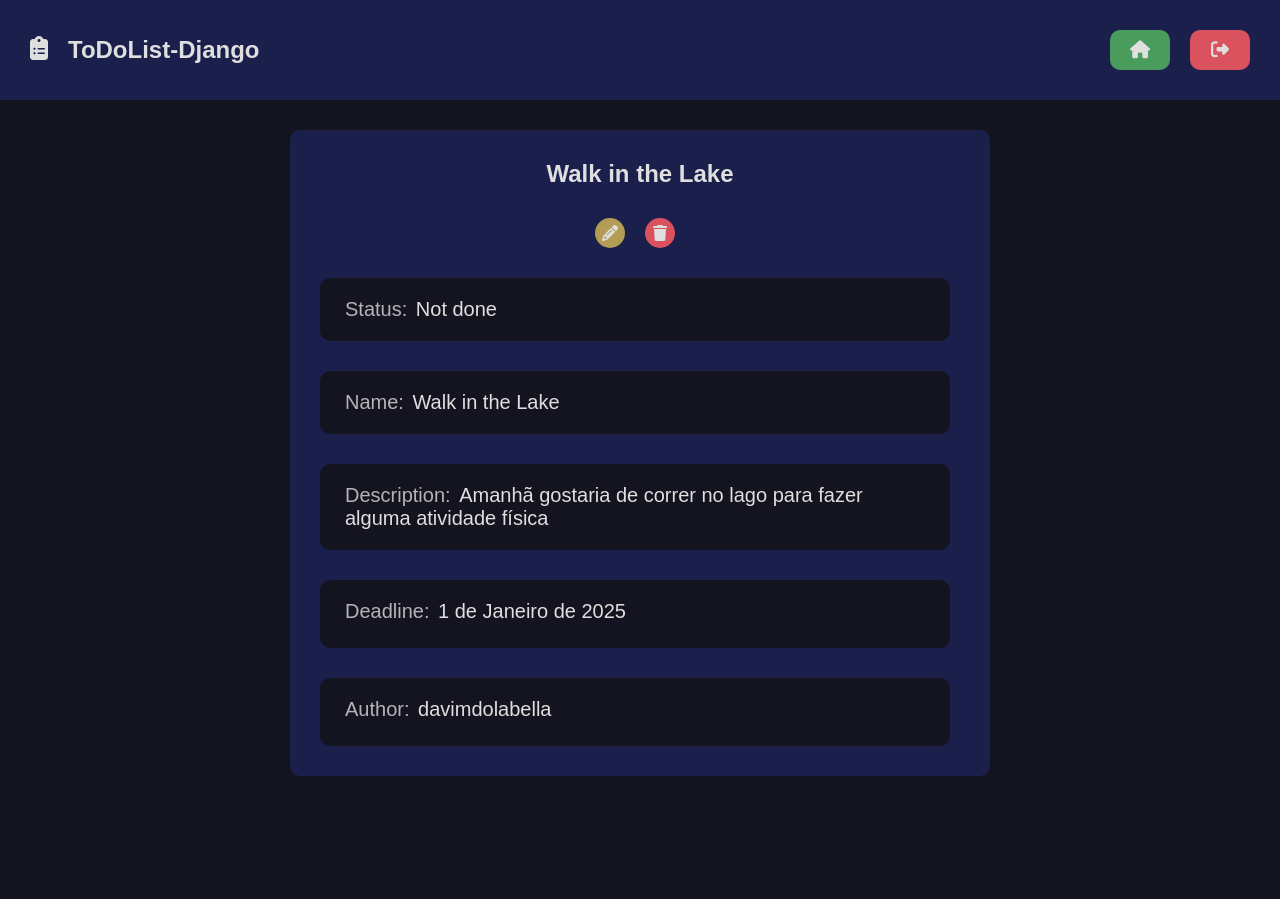
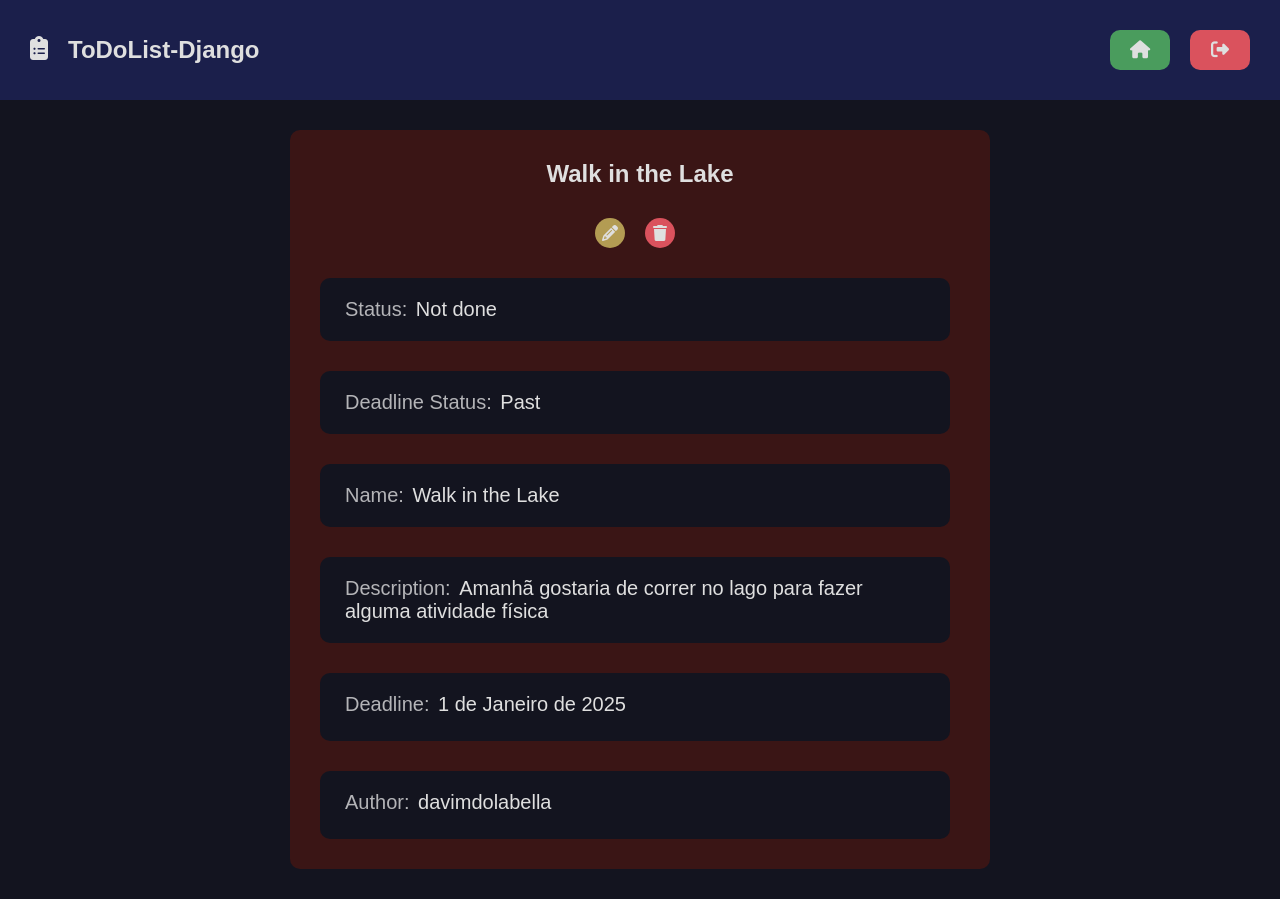
Before and after one commit to davimdolabella/Django-ToDoList, a Django app: page /detail/1/ in a window 1280 px wide. Before the commit the page ends 776 px from the top, so only its background shows below. Run offline with Django 5.2, Linux system fonts and the light colour scheme; a user stored in the database is signed in; data comes from the database, SQL or seed files in the repository; both versions use the stored data as it was after the commit.

Commit message:
property deadline status

```diff
--- a/base_static/global/css/style.css
+++ b/base_static/global/css/style.css
@@ -3,6 +3,8 @@
     --color-primary-hover: #2086c2;
     --color-primary-dark: #13141f;
     --color-primary-dark-header:#1b1f4b;
+    --color-is-past-deadline-dark:#331414;
+    --color-is-past-deadline:#3a1515;
     --color-primary-dark-hover: #212336;
     --color-primary-light: #d4ecfa;
     --color-primary-light-hover: #bdd8e7;
@@ -193,6 +195,12 @@ h1,h2,h3,h4,h5,h6{
     font-size: 2.4rem;
 }
 /*todolist*/
+.is-past-deadline{
+    background: var(--color-is-past-deadline-dark) !important;
+}
+.detail.is-past-deadline{
+    background: var(--color-is-past-deadline) !important;
+}
 .todolist{
     max-width: 70rem;
     width: 100%;
--- a/todolist/models.py
+++ b/todolist/models.py
@@ -1,5 +1,6 @@
 from django.db import models
 from django.contrib.auth.models import User
+import datetime
 
 class Task(models.Model):
     def __str__(self):
@@ -14,3 +15,6 @@ class Task(models.Model):
     author = models.ForeignKey(
         User, on_delete=models.SET_NULL, null=True
     )
+
+    def is_past_deadline(self):
+        return datetime.date.today() > self.deadline
--- a/todolist/templates/todolist/partials/list_item.html
+++ b/todolist/templates/todolist/partials/list_item.html
@@ -8,12 +8,22 @@
             <a href="#" class="list-item-action-button-link three " title="delete-item"><i class="fa-solid fa-trash"></i></a>
         </div>
     </div>
+
     <div class="detail list-item border">
         <div class="detail list-item-content">
             {% if task.checked %}
             <p class="detail list-item-text">Status: <span>Done</span></p>
             {% else %}
             <p class="detail list-item-text">Status: <span>Not done</span></p>
+            {% endif %}
+        </div>
+    </div>
+    <div class="detail list-item border">
+        <div class="detail list-item-content">
+            {% if task.is_past_deadline %}
+            <p class="detail list-item-text">Deadline Status: <span>Past</span></p>
+            {% else %}
+            <p class="detail list-item-text">Deadline Status: <span>Not past</span></p>
             {% endif %}
         </div>
     </div>
@@ -38,14 +48,23 @@
         </div>
     </div>
 {% else %}
+    {% if task.is_past_deadline %}
+    {% if task.checked %}
+    <div class="list-item border checked is-past-deadline">
+    {% else %}
+    <div class="list-item border is-past-deadline">
+    {% endif %}
+    {% else %}
+    {% if task.checked %}
+    <div class="list-item border checked">
+    {% else %}
     <div class="list-item border">
+    {% endif %}
+    {% endif %}
+
         <div class="list-item-content">
             <p class="list-item-text">
-                {% if task.title %}
-                    {{ task.title }}
-                {% else %}
-                    {{ task.object.title }}
-                {% endif %}
+                {{ task.title }}
             </p>
         </div>
         <div class="list-item-actions">
--- a/todolist/templates/todolist/partials/todolist.html
+++ b/todolist/templates/todolist/partials/todolist.html
@@ -1,7 +1,11 @@
 {% load static %}
 {% if is_detail_page %}
 <div class="todolist-container">
+    {% if task.is_past_deadline %}
+    <div class="todolist container border detail is-past-deadline">
+    {% else %}
     <div class="todolist container border detail">
+    {% endif %}
         <h2>{{task.title}}</h2>
         <div class="list-itens detail">
             {% include "todolist/partials/list_item.html" %}
```
Also changed, not shown: db.sqlite3, 6 other files.
